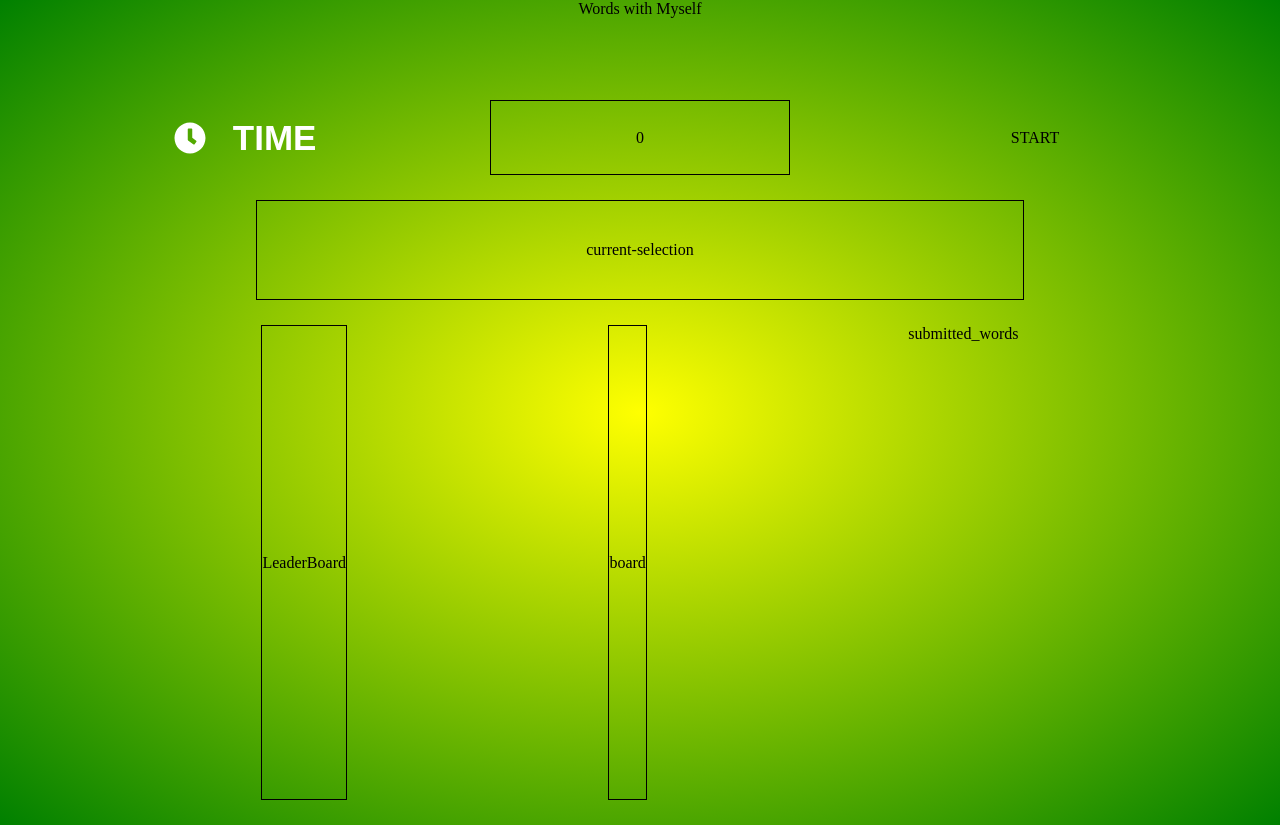
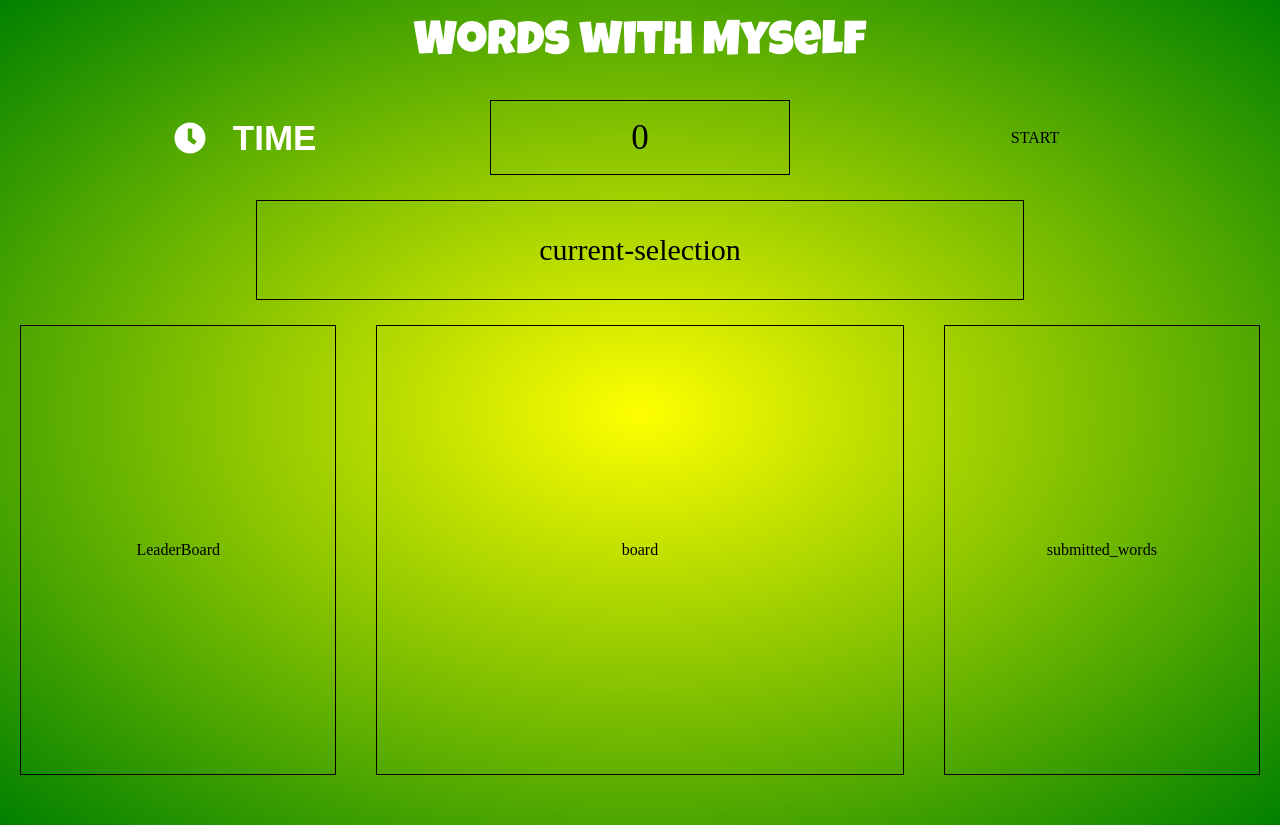
Before and after one commit to daybydae/words-with-myself, a website built with webpack: page index.html in a window 1280 px wide. Shown: the top 839 px of the page. Built offline with nearby package versions, Linux system fonts and the light colour scheme; a web font is replaced by a local one.

Commit message:
Styling main-center and header

```diff
--- a/assets/css/application.css
+++ b/assets/css/application.css
@@ -6,3 +6,6 @@
 @import url("score.css");
 @import url("current_selection.css");
 @import url("main_center.css");
+@import url("board.css");
+@import url("leaderboard.css");
+@import url("submitted_words.css");
--- a/assets/css/background.css
+++ b/assets/css/background.css
@@ -10,9 +10,13 @@
 
 header {
   top: 0;
+  color: white;
+  padding-top: 20px;
+  font-size: -webkit-xxx-large;
   height: 100px;
   width: 100%;
   text-align: center;
+  font-family: "Luckiest guy", cursive;
 }
 
 .second-nav {
@@ -36,7 +40,7 @@ header {
 
 .main-center {
   margin-top: 25px;
-  padding-bottom: 25px;
+  padding-bottom: 50px;
   height: 500px;
 
   display: flex;
--- /dev/null
+++ b/assets/css/board.css
@@ -0,0 +1,10 @@
+#board {
+  width: 50%;
+  height: 100%;
+  border: 1px solid black;
+  display: flex;
+  align-items: center;
+  justify-content: center;
+  margin-right: 20px;
+  margin-left: 20px;
+}
--- a/assets/css/current_selection.css
+++ b/assets/css/current_selection.css
@@ -4,6 +4,7 @@
   width: 60%;
   margin: auto;
   border: 1px solid black;
+  background: transparent;
 }
 
 #current-selection {
@@ -11,4 +12,5 @@
   display: flex;
   align-items: center;
   justify-content: center;
+  font-size: 30px;
 }
--- /dev/null
+++ b/assets/css/leaderboard.css
@@ -0,0 +1,10 @@
+#leaderboard {
+  width: 30%;
+  height: 100%;
+  border: 1px solid black;
+  display: flex;
+  align-items: center;
+  justify-content: center;
+  margin-left: 20px;
+  margin-right: 20px;
+}
--- a/assets/css/main_center.css
+++ b/assets/css/main_center.css
@@ -4,28 +4,3 @@
   vertical-align: middle;
   justify-content: space-evenly;
 }
-
-#leaderboard {
-  height: 100%;
-  border: 1px solid black;
-  display: flex;
-  align-items: center;
-  justify-content: center
-}
-
-#board {
-  height: 100%;
-  border: 1px solid black;
-  display: flex;
-  align-items: center;
-  justify-content: center
-  width: 500px;
-}
-
-#submitted_words {
-  height: 100%;
-  border: 1px solid black;
-  display: flex;
-  align-items: center;
-  justify-content: center
-}
--- a/assets/css/score.css
+++ b/assets/css/score.css
@@ -7,6 +7,7 @@
 
 #score {
   height: 100%;
+  font-size: 35px;
   border: 1px solid black;
   display: flex;
   align-items: center;
--- /dev/null
+++ b/assets/css/submitted_words.css
@@ -0,0 +1,10 @@
+#submitted-words {
+  width: 30%;
+  height: 100%;
+  border: 1px solid black;
+  display: flex;
+  align-items: center;
+  justify-content: center;
+  margin-left: 20px;
+  margin-right: 20px;
+}
--- a/index.html
+++ b/index.html
@@ -8,6 +8,7 @@
 
     <link rel="stylesheet" href="./assets/css/application.css">
     <script src="https://ajax.googleapis.com/ajax/libs/jquery/3.1.1/jquery.min.js"></script>
+    <link href="https://fonts.googleapis.com/css?family=Knewave|Lemon|Luckiest+Guy" rel="stylesheet">
     <script type="text/javascript" src="./lib/bundle.js"></script>
     <script defer src="https://use.fontawesome.com/releases/v5.0.4/js/all.js"></script>
 
@@ -35,7 +36,7 @@
           <div class="score-wrapper">
             <div id="score">
               <div id="scoreVal">
-                SCORE
+
               </div>
             </div>
 
```
